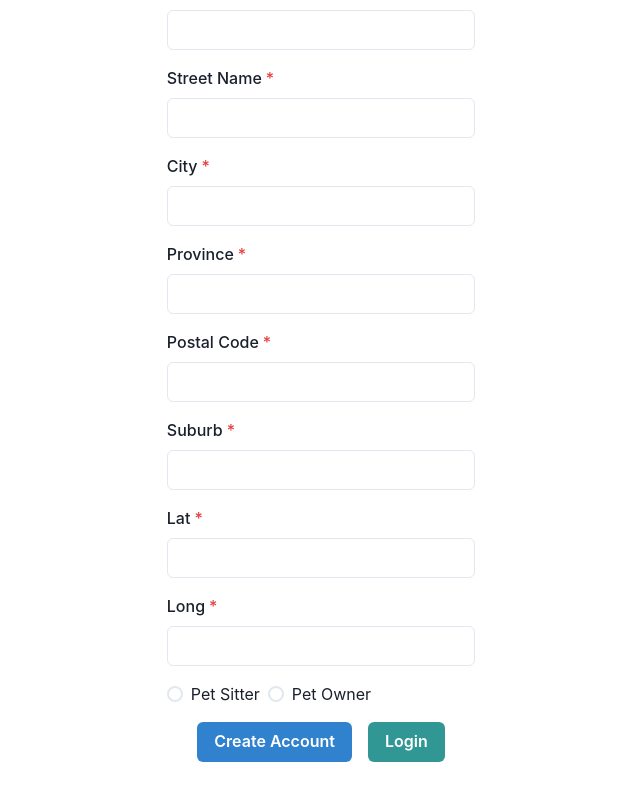
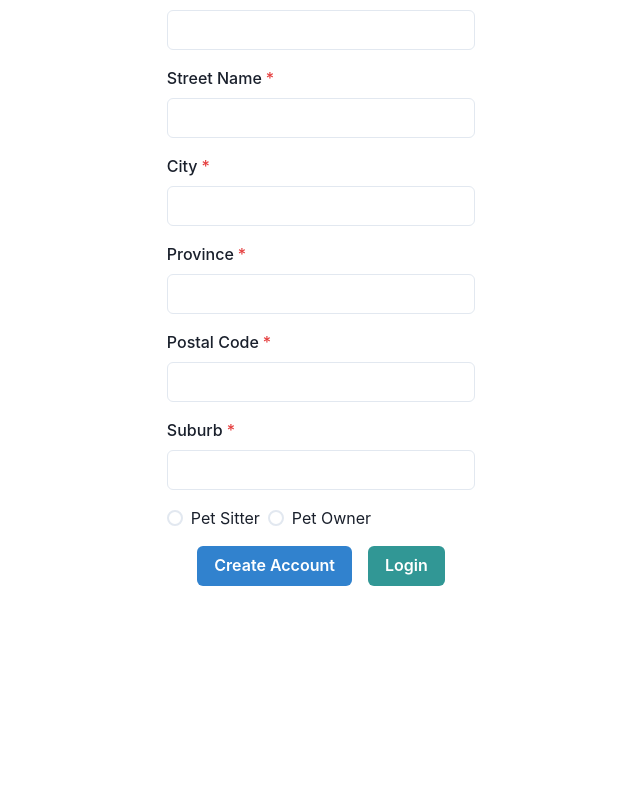
Before and after one commit to JoiZs/comp231-004-Team-10-W24-, a React (Vite) app in the folder frontend/: page /register in a window 1280 px wide. Shown: the part 394-1194 px from the top of the page, without its empty margins (319-959 px from the left). After the commit the page ends 1032 px from the top, so only its background shows below. Built offline with nearby package versions, Linux system fonts and the light colour scheme.

Commit message:
testing geocoding API

```diff
--- a/frontend/component/registration.jsx
+++ b/frontend/component/registration.jsx
@@ -27,11 +27,12 @@ export default class Registration extends Component {
     this.onChangeProvince = this.onChangeProvince.bind(this);
     this.onChangePostal = this.onChangePostal.bind(this);
     this.onChangeSuburb = this.onChangeSuburb.bind(this);
-    this.onChangeLat = this.onChangeLat.bind(this);
-    this.onChangeLong = this.onChangeLong.bind(this);
+    //this.onChangeLat = this.onChangeLat.bind(this);
+    //this.onChangeLong = this.onChangeLong.bind(this);
 
     this.onSubmit = this.onSubmit.bind(this);
 
+    // state initialization
     this.state = {
       email: "",
       password: "",
@@ -43,8 +44,8 @@ export default class Registration extends Component {
       province: "",
       postal: "",
       suburb: "",
-      lat:"",
-      long:""
+      lat: null,
+      long: null
     };
   }
   onChangeEmail(e) {
@@ -97,19 +98,34 @@ export default class Registration extends Component {
       suburb: e.target.value,
     });
   }
-  onChangeLat(e) {
-    this.setState({
-      lat: e.target.value,
-    });
-  }
-  onChangeLong(e) {
-    this.setState({
-      long: e.target.value,
-    });
-  }
+  // onChangeLat(e) {
+  //   this.setState({
+  //     lat: e.target.value,
+  //   });
+  // }
+  // onChangeLong(e) {
+  //   this.setState({
+  //     long: e.target.value,
+  //   });
+  // }
 
   async onSubmit(e) {
     e.preventDefault();
+    let coordinates = { lat: "", long: "" };
+    try {
+        const apiKey = import.meta.env.VITE_LOCATIONIQ_API_KEY;   //access .env api key
+        const response = await axios.get(`https://us1.locationiq.com/v1/search?key=${apiKey}&q=Statue%20of%20Liberty,%20New%20York&format=json`);
+        if (response.data.results[0]) {
+          const location = response.data.results[0].geometry.location;
+          coordinates = { lat: location.lat, long: location.lon };
+          this.setState({
+            lat: location.lat,
+            long: location.lon
+          });
+        }
+    } catch (error) {
+        console.error("Geocoding API error:", error);
+ }
 
     console.log(this.state.email);
     console.log(this.state.password);
@@ -136,8 +152,8 @@ export default class Registration extends Component {
       province: this.state.province,
       postal: this.state.postal,
       suburb: this.state.suburb,
-      lat: parseFloat(this.state.lat),
-      long: parseFloat(this.state.long),
+      lat: coordinates.lat,
+      long: coordinates.long,
     };
 
     await axios
@@ -244,22 +260,7 @@ render(){
                 onChange={this.onChangeSuburb}
               />
           </FormControl>
-          <FormControl isRequired mt={4}>
-            <FormLabel>Lat</FormLabel>
-            <Input
-                type="lat"
-                value={this.state.lat}
-                onChange={this.onChangeLat}
-              />
-          </FormControl>
-          <FormControl isRequired mt={4}>
-            <FormLabel>Long</FormLabel>
-            <Input
-                type="long"
-                value={this.state.long}
-                onChange={this.onChangeLong}
-              />
-          </FormControl>
+
           <RadioGroup onChange={this.onChangeUserType} value={this.state.userType} mt={4}>
             <Stack direction="row">
               <Radio value="Sitter">Pet Sitter</Radio>
```
Also changed, not shown: 1 other file (tests, documents, lock files or other folders).
